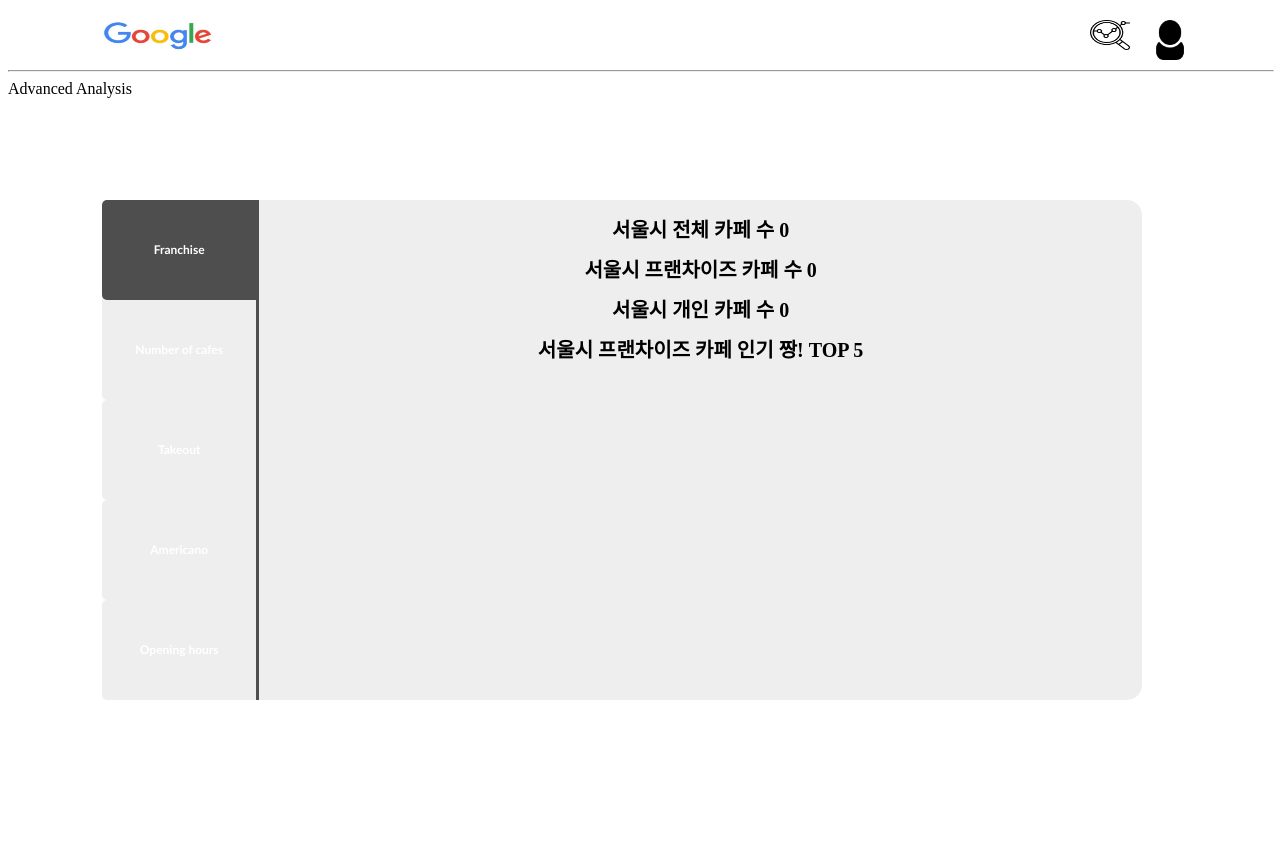
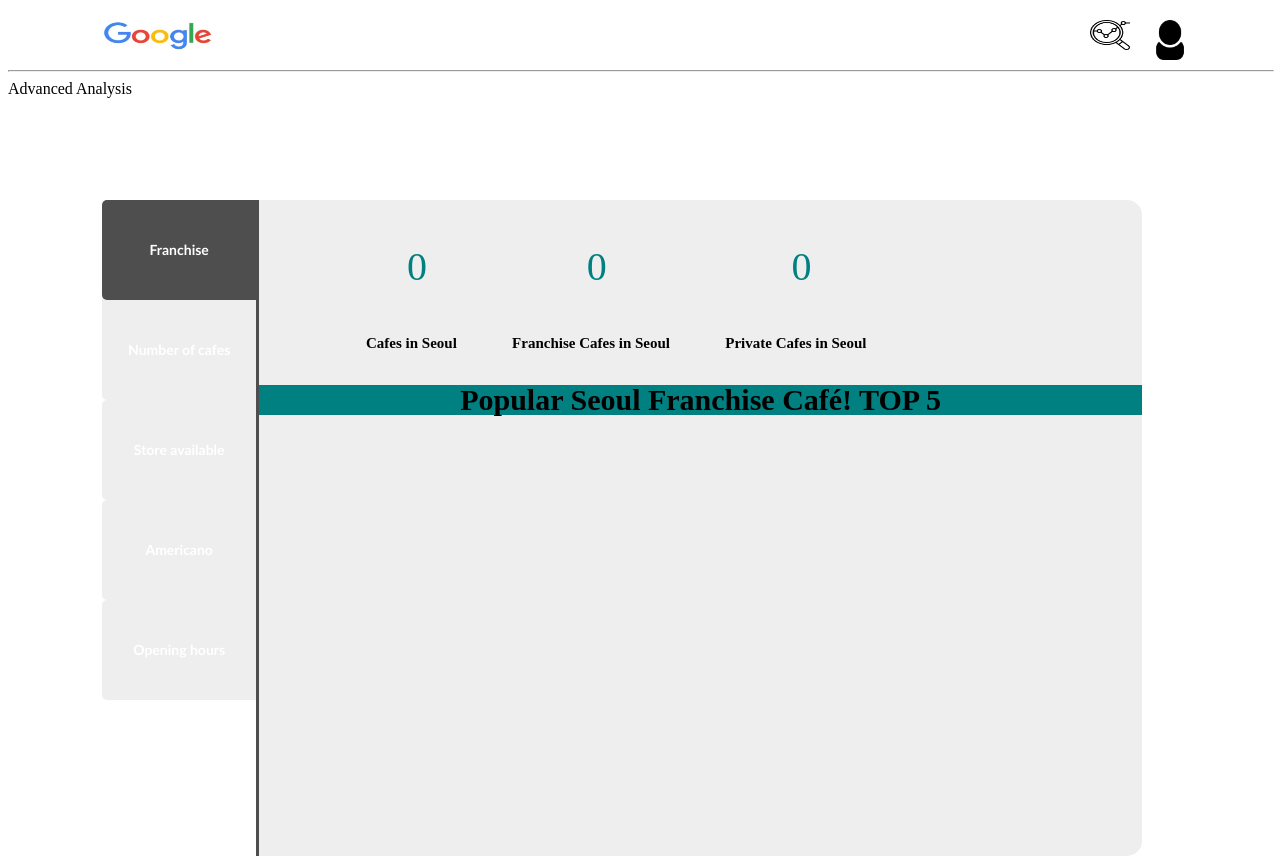
Before and after one commit to SinYeongJoo/BigDataApplication, a PHP site: page /Analysis_1.php in a window 1280 px wide. Before the commit the page ends 700 px from the top, so only its background shows below. Run offline with PHP 8.4, Linux system fonts and the light colour scheme; data that the repository does not hold is empty.

Commit message:
201117night

```diff
--- a/Add.php
+++ b/Add.php
@@ -143,11 +143,6 @@
         SUN&nbsp&nbsp&nbsp<input type= "number" name="sun_o" min="0" max="24">
         &nbsp~&nbsp<input type= "number" name="sun_c"min="0" max="24">
         </td>
-
-
-
-
-
         </td>
         </table>
         <input type = "submit" value="POST" style="border:0; margin-right: 2%;
--- a/Analysis_1.php
+++ b/Analysis_1.php
@@ -10,7 +10,21 @@
 mysqli_query($conn, "set session character_set_results=utf8;");
 mysqli_query($conn, "set session character_set_client=utf8;");
 if(mysqli_connect_errno()){ echo "연결실패! ".mysqli_connect_error();}
+$cafe_ = "SELECT * FROM cafe;";
+$cafe = mysqli_query($conn, $cafe_);
+$total = mysqli_num_rows($cafe);
+
+$franchise_ = "SELECT * FROM company where franchise = 1;";
+$franchise = mysqli_query($conn, $franchise_);
+$franchiseTotal = mysqli_num_rows($franchise);
+
+$personalTotal = $total - $franchiseTotal;
+$top_ = "SELECT company_name, avg(rating_sum/rating_num)
+from (cafe natural join company natural join rating)
+where franchise = 1 group by company_name order by avg(rating_sum/rating_num) desc limit 5;";
+$top =  mysqli_query($conn, $top_);
 ?>
+
 
 
 <!DOCTYPE html>
@@ -25,7 +39,7 @@
         position: absolute;
         top: 25%;
         left: 8%;
-        height: 500px;
+        height: 80%;
         width: 12%;
       }
       #topMenu ul {
@@ -61,7 +75,7 @@
         color: white;
         display: block;
         width: 100%;
-        font-size: 12px;
+        font-size: 14px;
         font-weight: bold;
         padding-left: 0px;
         font-family: "Trebuchet MS", Dotum, Arial;
@@ -77,7 +91,7 @@
         position: absolute;
         top: 25%;
         left: 20%;
-        height: 500px;
+        height: 82%;
         width: 69%;
         border-top-right-radius: 15px;
         border-bottom-right-radius: 15px;
@@ -103,12 +117,77 @@
             right:90px;
         }
         .font1{
-          font-size: 20px;
+          font-size: 15px;
           text-align:center;
           font-weight: bold;
           line-height:1.0em;
         }
+        .countCafe{
+          text-align:center;
+          font-size:40px;
+          color: teal;
+        }
+        .countCafef{
+          text-align:center;
+          font-size:40px;
+          color: teal;
+        }
+        .countCafep{
+          text-align:center;
+          font-size:40px;
+          color: teal;
+        }
+        p.ranking{
+          text-align:center;
+          font-weight:bold;
+        }
     </style>
+<script src="https://ajax.googleapis.com/ajax/libs/jquery/3.5.1/jquery.min.js"></script>
+<script>
+var CountAllCafe= <?php echo $total?>;
+var CountFranchiseCafe = <?php echo $franchiseTotal?>;
+var CountPersonalCafe = <?php echo $personalTotal?>;
+
+  $({ val : 0 }).animate({ val :  CountAllCafe }, {
+   duration: 2000,
+  step: function() {
+    var num = numberWithCommas(Math.floor(this.val));
+    $(".countCafe").text(num);
+  },
+  complete: function() {
+    var num = numberWithCommas(Math.floor(this.val));
+    $(".countCafe").text(num);
+  }
+});
+
+$({ val : 0 }).animate({ val : CountFranchiseCafe }, {
+   duration: 2000,
+  step: function() {
+    var num = numberWithCommas(Math.floor(this.val));
+    $(".countCafef").text(num);
+  },
+  complete: function() {
+    var num = numberWithCommas(Math.floor(this.val));
+    $(".countCafef").text(num);
+  }
+});
+
+$({ val : 0 }).animate({ val : CountPersonalCafe }, {
+   duration: 2000,
+  step: function() {
+    var num = numberWithCommas(Math.floor(this.val));
+    $(".countCafep").text(num);
+  },
+  complete: function() {
+    var num = numberWithCommas(Math.floor(this.val));
+    $(".countCafep").text(num);
+  }
+});
+
+function numberWithCommas(x) {    return x.toString().replace(/\B(?=(\d{3})+(?!\d))/g, ",");}
+
+</script>
+
   </head>
   <body>
     <input class = "logo_button" type="image" src="images/logo.png" onclick="location.href='Main.php'">
@@ -121,37 +200,58 @@
     <ul>
         <li class="liNow"><a class="menuLink" href="Analysis_1.php">Franchise</a></li>
         <li><a class="menuLink" href="Analysis_2.php">Number of cafes</a></li>
-        <li><a class="menuLink" href="Analysis_3.php">Takeout</a></li>
+        <li><a class="menuLink" href="Analysis_3.php">Store available</a></li>
         <li><a class="menuLink" href="Analysis_4.php">Americano</a></li>
         <li><a class="menuLink" href="Analysis_5.php">Opening hours</a></li>
       </ul>
     </nav>
+    <div class="analysis_div">
+    <table style="text-align:center;">
+    <tr>
+    <td>
+    &nbsp;&nbsp;&nbsp;&nbsp;&nbsp;&nbsp;&nbsp;&nbsp;&nbsp;&nbsp;&nbsp;&nbsp;&nbsp;&nbsp;&nbsp;&nbsp;&nbsp;&nbsp;
+    &nbsp;&nbsp;&nbsp;&nbsp;&nbsp;&nbsp;
+    </td>
+    <td>
+    <p class="countCafe"></p>
+    </td>
+    <td>&nbsp;&nbsp;&nbsp;&nbsp;&nbsp;&nbsp;&nbsp;&nbsp;&nbsp;</td>
+    <td>
+    <p class="countCafef"></p>
+    </td>
+    <td>&nbsp;&nbsp;&nbsp;&nbsp;&nbsp;&nbsp;&nbsp;&nbsp;&nbsp;</td>
+    <td>
+    <p class="countCafep"></p>
+    </td>
+    </tr>
 
+
+    <tr>
+    <td></td>
+    <td>
+    <p class="font1" style="display:inline"> Cafes in Seoul &nbsp&nbsp</p>
+    </td>
+    <td></td>
+    <td>
+    <p class="font1" style="display:inline"> Franchise Cafes in Seoul &nbsp&nbsp</p>
+    </td>
+    <td></td>
+    <td>
+    <p class="font1" style="display:inline"> Private Cafes in Seoul &nbsp&nbsp</p>
+    </td>
+    </tr>
+    </table>
+
+  <p class="font1" style="background: teal; font-size:30px;"> Popular Seoul Franchise Café! TOP 5 </p>
     <?php
-      $cafe_ = "SELECT * FROM cafe;";
-      $cafe = mysqli_query($conn, $cafe_);
-      $total = mysqli_num_rows($cafe);
-
-      $franchise_ = "SELECT * FROM company where franchise = 1;";
-      $franchise = mysqli_query($conn, $franchise_);
-      $franchiseTotal = mysqli_num_rows($franchise);
-
-      $personalTotal = $total - $franchiseTotal;
-      $top_ = "SELECT company_name, avg(rating_sum/rating_num)
-      from (cafe natural join company natural join rating)
-      where franchise = 1 group by company_name order by avg(rating_sum/rating_num) desc limit 5;";
-      $top =  mysqli_query($conn, $top_);
-    ?>
-
-    <div class="analysis_div">
-    <p class="font1"> 서울시 전체 카페 수 <?php echo $total?>  </p>
-    <p class="font1"> 서울시 프랜차이즈 카페 수 <?php echo $franchiseTotal?></p>
-    <p class="font1"> 서울시 개인 카페 수 <?php echo $personalTotal?></p>
-
-    <p class="font1"> 서울시 프랜차이즈 카페 인기 짱! TOP 5 </p>
-    <?php  while($result = mysqli_fetch_row($top)){
-        echo $result[0],"  ",round($result[1],2),"<br>\n";}
-        ?>
+    $i = 1;
+    while($result = mysqli_fetch_row($top)){?>
+        <p class="ranking">
+        <?php
+        echo $i,"위 ",$result[0],"  ",round($result[1],2);
+        $i = $i+1;
+      }
+        ?></p>
 
     </div>
 
```
Also changed, not shown: Analysis_2.php (+28 -9 lines), Analysis_3.php (+8 -4 lines), Analysis_4.php (+29 -11 lines), Analysis_5.php (+9 -4 lines), package-lock.json (added).
